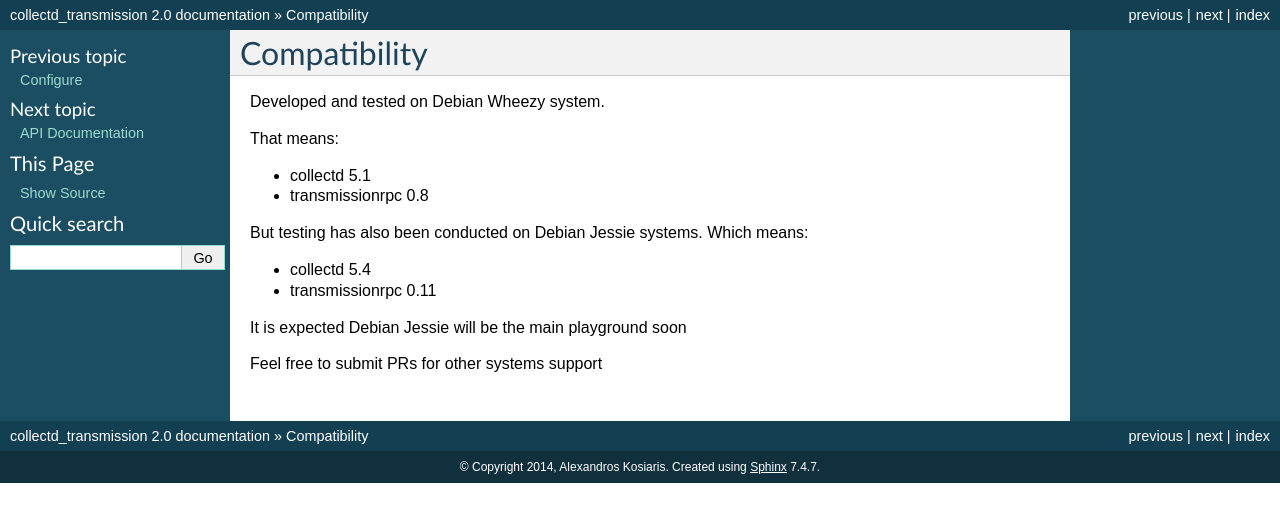
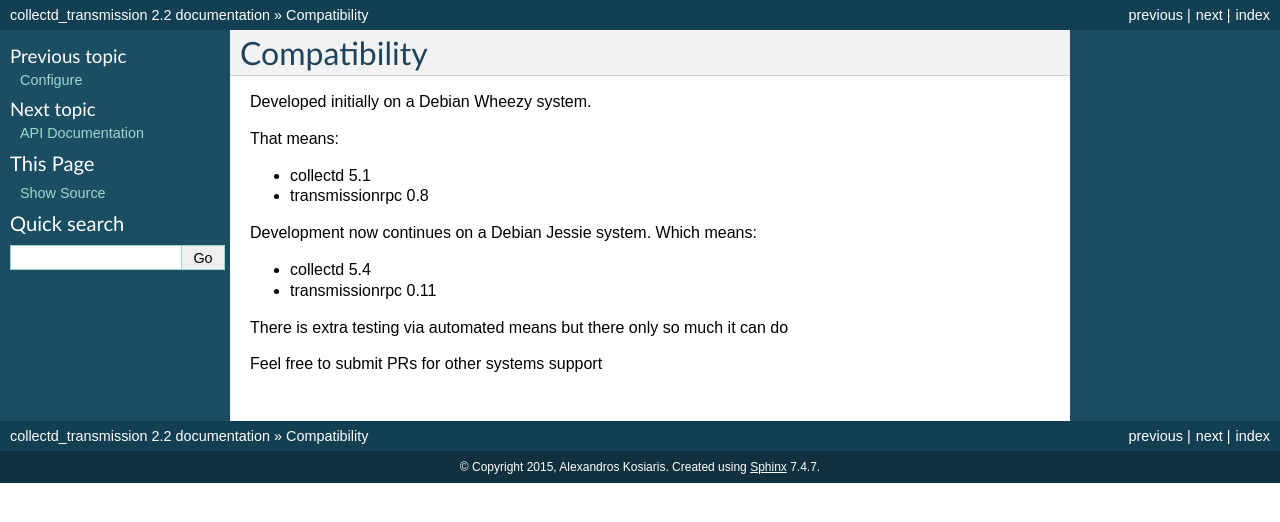
Before and after one commit to akosiaris/python-collectd-transmission, a Sphinx documentation site: the page built from doc/compatibility.rst, in a window 1280 px wide. Shown: the top 522 px of the page. Built offline with Sphinx 7.4.7, drawn with Linux system fonts in a browser that asks for light colours.

Commit message:
Imported Upstream version 2.2

```diff
--- a/README.rst
+++ b/README.rst
@@ -1,5 +1,9 @@
 Introduction
 ============
+
+.. image:: https://travis-ci.org/akosiaris/collectd_transmission.svg?branch=master
+    :target: https://travis-ci.org/akosiaris/collectd_transmission
+        :alt: Build Status
 
 A python plugin for integrating collectd and transmission. With this
 installed, collectd will be querying transmission for the following:
--- a/collectd_transmission/__init__.py
+++ b/collectd_transmission/__init__.py
@@ -107,7 +107,7 @@ def field_getter(stats, key, category):
         elif category == 'current':
             return stats.current_stats[key]
         elif category == 'general':
-            return stats.key
+            return getattr(stats, key)
         else:
             return 0
     else:
--- a/doc/compatibility.rst
+++ b/doc/compatibility.rst
@@ -1,17 +1,17 @@
 Compatibility
 =============
-Developed and tested on Debian Wheezy system.
+Developed initially on a Debian Wheezy system.
 
 That means:
 
 * collectd 5.1
 * transmissionrpc 0.8
 
-But testing has also been conducted on Debian Jessie systems. Which means:
+Development now continues on a Debian Jessie system. Which means:
 
 * collectd 5.4
 * transmissionrpc 0.11
 
-It is expected Debian Jessie will be the main playground soon
+There is extra testing via automated means but there only so much it can do
 
 Feel free to submit PRs for other systems support
--- a/doc/conf.py
+++ b/doc/conf.py
@@ -41,16 +41,16 @@ master_doc = 'index'
 
 # General information about the project.
 project = u'collectd_transmission'
-copyright = u'2014, Alexandros Kosiaris'
+copyright = u'2015, Alexandros Kosiaris'
 
 # The version info for the project you're documenting, acts as replacement for
 # |version| and |release|, also used in various other places throughout the
 # built documents.
 #
 # The short X.Y version.
-version = '2.0'
+version = '2.2'
 # The full version, including alpha/beta/rc tags.
-release = '2.0'
+release = '2.2'
 
 # The language for content autogenerated by Sphinx. Refer to documentation
 # for a list of supported languages.
@@ -248,7 +248,7 @@ texinfo_documents = [
 epub_title = u'collectd_transmission'
 epub_author = u'Alexandros Kosiaris'
 epub_publisher = u'Alexandros Kosiaris'
-epub_copyright = u'2014, Alexandros Kosiaris'
+epub_copyright = u'2015, Alexandros Kosiaris'
 
 # The language of the text. It defaults to the language option
 # or en if the language is not set.
--- a/doc/configure.rst
+++ b/doc/configure.rst
@@ -22,5 +22,5 @@ modified accordingly to your needs. Restart collectd and you are done.
 
     sudo service collectd restart
 
-There should be rrds for transmission under collectd's data directory.
+There should be RRDs for transmission under collectd's data directory.
 Most probably that is /var/lib/collectd/rrd/<hostname>/transmission/
--- a/setup.py
+++ b/setup.py
@@ -9,6 +9,6 @@
 from setuptools import setup
 
 setup(
-    setup_requires=['pbr'],
+    setup_requires=['pbr<0.11'],
     pbr=True,
 )
```
Also changed, not shown: .travis.yml, 6 other files.
